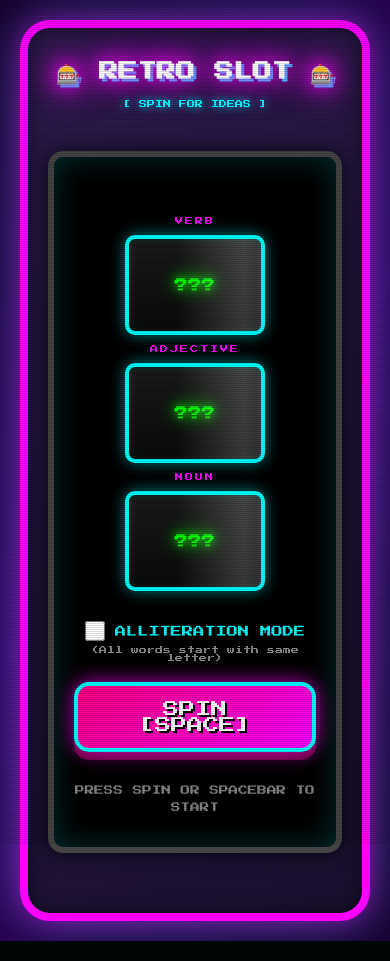
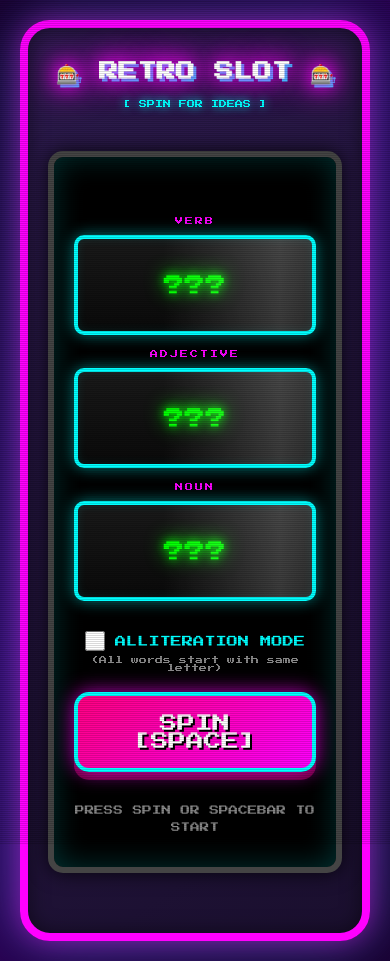
Before and after one commit to Sunny-Teng/retro-slot-machine, a Flask app: page / in a window 390 px wide. Run offline with Flask 3, Linux system fonts and the light colour scheme.

Commit message:
Mobile responsive: vertical stacking for better visibility

```diff
--- a/templates/index.html
+++ b/templates/index.html
@@ -335,19 +335,33 @@
             }
 
             .reels {
-                gap: 10px;
-                /* Smaller gap */
+                flex-direction: column;
+                /* Stack vertically on mobile */
+                gap: 15px;
+                /* Space between stacked reels */
+                align-items: stretch;
+                /* Full width reels */
             }
 
             .reel {
-                min-width: 140px;
-                /* Narrower reels */
-                padding: 20px 10px;
+                width: 100%;
+                /* Full width on mobile */
+                min-width: unset;
+                /* Remove min-width */
+                max-width: 400px;
+                /* Limit max width */
+                margin: 0 auto;
+                /* Center the reels */
+                font-size: 1.3rem;
+                /* Keep text large on mobile */
+                padding: 30px 20px;
+                /* More vertical padding */
             }
 
             .spin-button {
-                padding: 15px 35px;
-                /* Smaller button */
+                padding: 18px 40px;
+                /* Slightly smaller button */
+                font-size: 1.1rem;
             }
         }
     </style>
```
